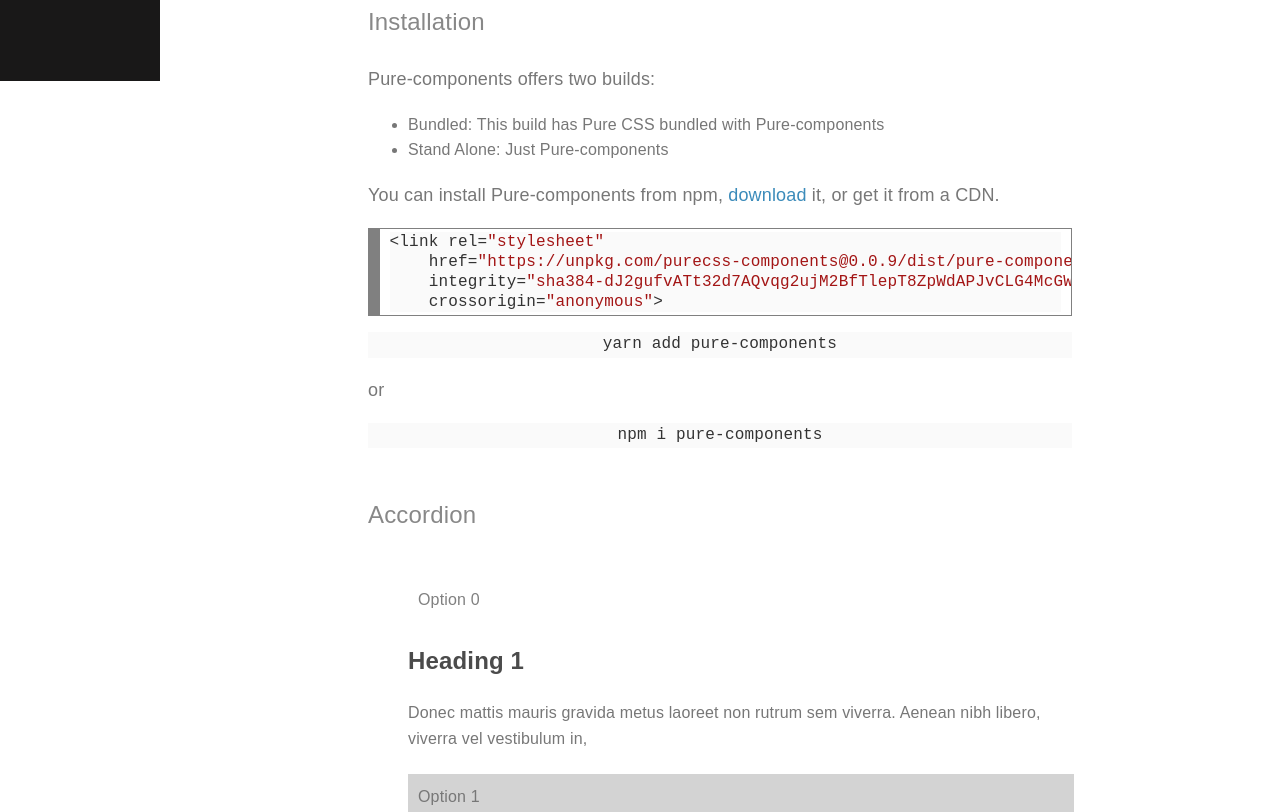
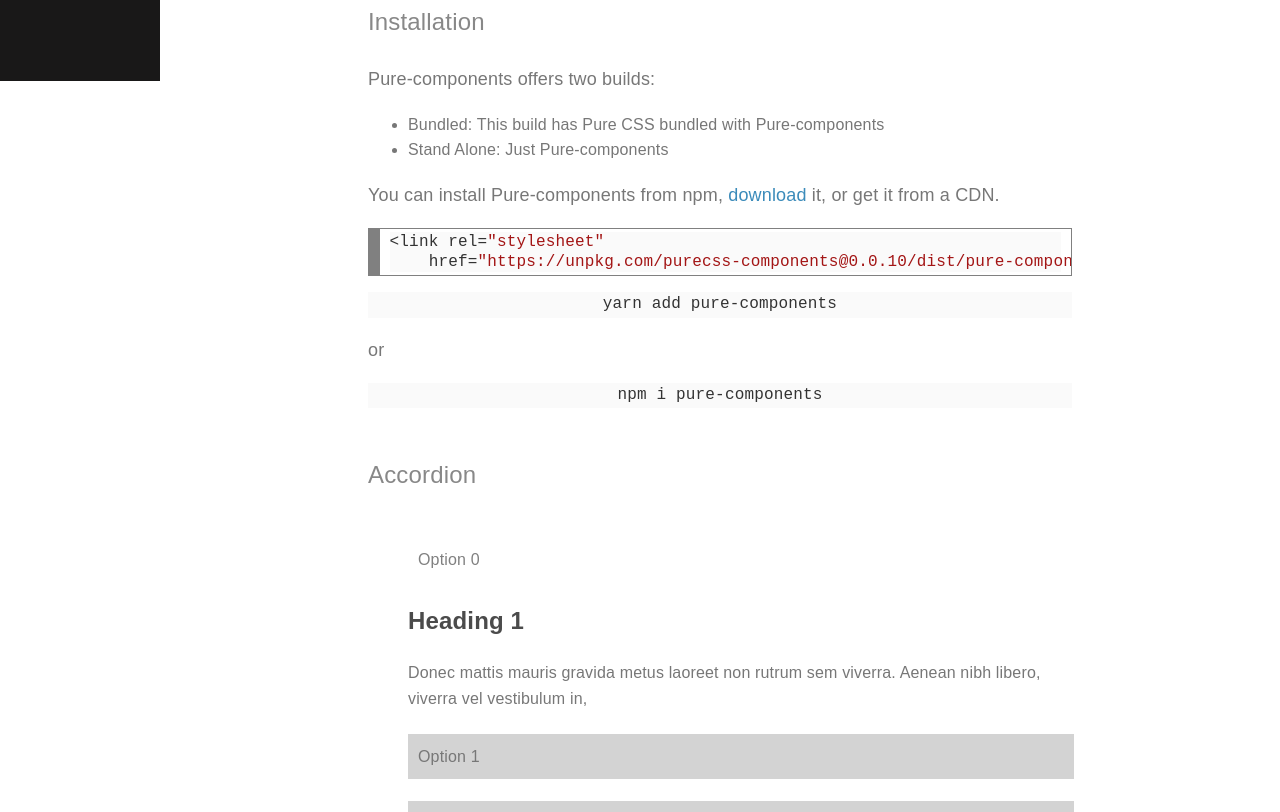
Before and after one commit to joe-crick/pure-css-components, a website: page index.html in a window 1280 px wide. Shown: the part 719-1531 px from the top of the page. Drawn offline with nearby package versions, Linux system fonts and the light colour scheme.

Commit message:
(master): Update docs

```diff
--- a/index.html
+++ b/index.html
@@ -129,9 +129,7 @@
                     <div style="background: #ffffff; overflow:auto;width:auto;border:solid gray;border-width:.1em .1em .1em .8em;padding:.2em .6em;"><pre
                             style="margin: 0; line-height: 125%">
 &lt;link rel=<span style="color: #a31515">&quot;stylesheet&quot;</span>
-    href=<span style="color: #a31515">&quot;https://unpkg.com/purecss-components@0.0.9/dist/pure-components.css&quot;</span>
-    integrity=<span style="color: #a31515">&quot;sha384-dJ2gufvATt32d7AQvqg2ujM2BfTlepT8ZpWdAPJvCLG4McGWgG7D7EorGAe6I0FI&quot;</span>
-    crossorigin=<span style="color: #a31515">&quot;anonymous&quot;</span>&gt;
+    href=<span style="color: #a31515">&quot;https://unpkg.com/purecss-components@0.0.10/dist/pure-components.css&quot;</span>&gt;
 </pre>
                     </div>
 
--- a/package.json
+++ b/package.json
@@ -1,6 +1,6 @@
 {
   "name": "purecss-components",
-  "version": "0.0.9",
+  "version": "0.0.10",
   "description": "Pure.CSS Components is a responsive lib of CSS Only components built to work with Pure.CSS",
   "main": "index.js",
   "author": "jcrick@josephcrick.com",
```
Also changed, not shown: readme.md, 1 other file.
